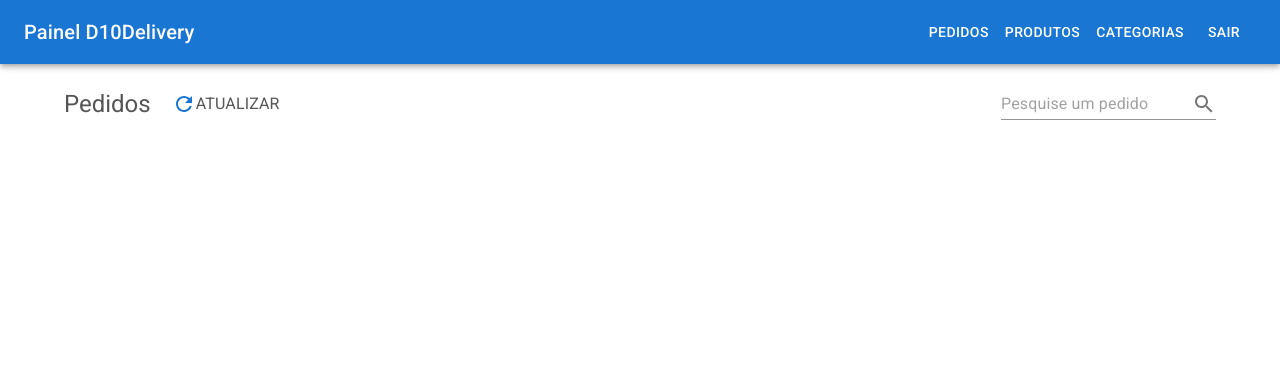
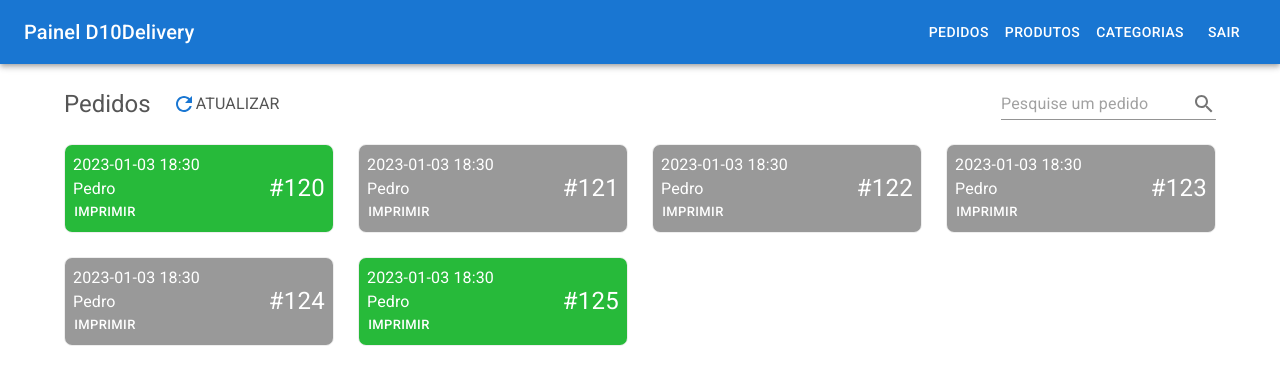
Before and after one commit to Eduuduarte/d10delivery-painel, a Next.js app: page /pedidos in a window 1280 px wide. Shown: the top 384 px of the page. Built offline with nearby package versions, Linux system fonts and the light colour scheme.

Commit message:
created orderitem component

```diff
--- a/src/app/(inside)/pedidos/page.tsx
+++ b/src/app/(inside)/pedidos/page.tsx
@@ -1,12 +1,30 @@
 "use client";
 
+import { OrderItem } from "@/components/OrderItem";
+import { api } from "@/libs/api";
+import { Order } from "@/types/Order";
 import { Refresh, Search } from "@mui/icons-material";
 import { Box, Button, CircularProgress, Grid, InputAdornment, Skeleton, TextField, Typography } from "@mui/material"
-import { useState } from "react";
+import { useEffect, useState } from "react";
 
 const Page = () => {
     const [searchgInput, setSearchInput] = useState('');
     const [loading, setLoading] = useState(false);
+    const [orders, setOrders] = useState<Order[]>([]);
+
+    const getOrders = async () => {
+        setSearchInput('');
+        setOrders([]);
+
+        setLoading(true);
+        const orderList : Order[] = await api.getOrders();
+        setOrders(orderList);
+        setLoading(false);
+    }
+
+    useEffect(() => {
+        getOrders();
+    }, [])
 
     const handleSearchInput = () => {
 
@@ -24,7 +42,7 @@ const Page = () => {
                     <Typography component="h5" variant="h5" sx={{ color: "#555", mr: 2 }}>Pedidos</Typography>
                     {loading && <CircularProgress />}
                     {!loading &&
-                        <Button size="small" sx={{ justifyContent: { xs: 'flex-start', md: 'center' } }}>
+                        <Button onClick={getOrders} size="small" sx={{ justifyContent: { xs: 'flex-start', md: 'center' } }}>
                             <Refresh />
                             <Typography
                                 component="div" sx={{ color: "#555", display: { xs: 'none', sm: 'block' } }}
@@ -70,6 +88,15 @@ const Page = () => {
                         </Grid>
                     </>
                 }
+
+                {!loading && orders.map((item, index) => (
+                    <Grid key={index} item xs={1}>
+                        <OrderItem
+                            item={item}
+                        />
+                    </Grid>
+                ))}
+
             </Grid>
 
         </Box>
--- /dev/null
+++ b/src/components/OrderItem.tsx
@@ -0,0 +1,41 @@
+import { Order } from "@/types/Order"
+import { OrderStatus } from "@/types/OrderStatus"
+import { Box, Button, Typography } from "@mui/material"
+
+type Props = {
+    item: Order
+}
+
+export const OrderItem = ({ item }: Props) => {
+
+    const getStatusBackground = (status: OrderStatus) => {
+        const statuses =  {
+            preparing: '#2787BA',
+            sent: '#27BA3A',
+            delivered: '#999999'
+        }
+
+        return statuses[status]
+    }
+
+    return (
+        <Box sx={{ border: '1px solid #EEE', color: '#FFF', borderRadius: 2, overflow: 'hidden' }}>
+            <Box sx={{
+                display: 'flex',
+                justifyContent: 'space-between',
+                alignItems: 'center',
+                p: 1,
+                backgroundColor: getStatusBackground(item.status)
+            }}>
+                <Box>
+                    <Typography component="p">{item.orderDate}</Typography>
+                    <Typography component="p">{item.userName}</Typography>
+                    <Button size="small" sx={{ color: '#FFF', p: 0 }}>Imprimir</Button>
+                </Box>
+                <Box>
+                    <Typography component="p" sx={{ fontSize: 24 }}>#{item.id}</Typography>
+                </Box>
+            </Box>
+        </Box>
+    )
+}
```
